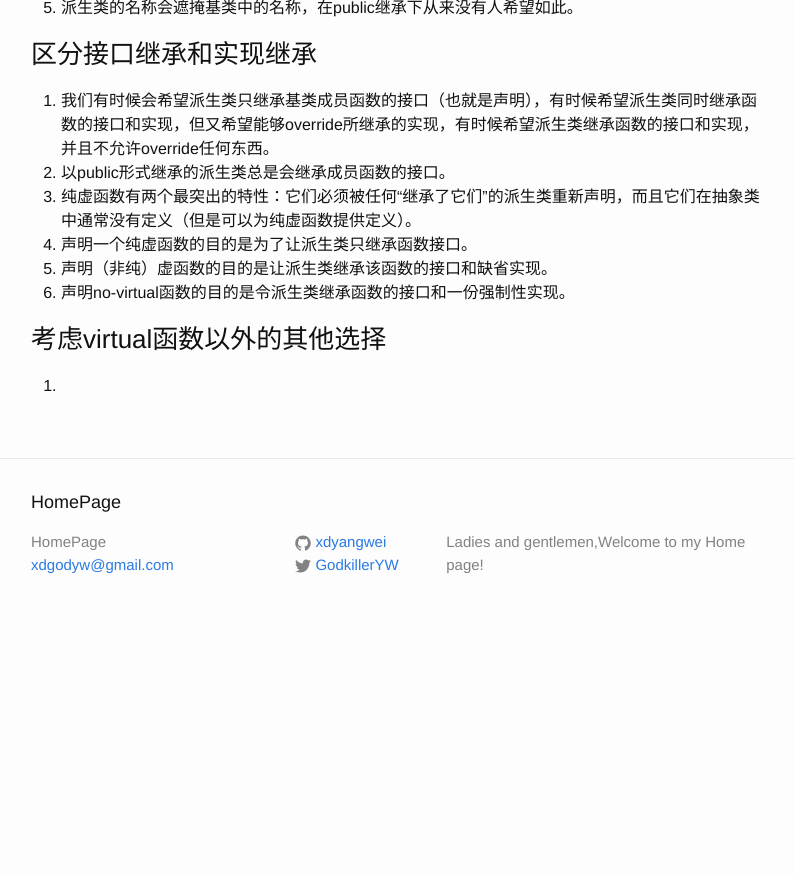
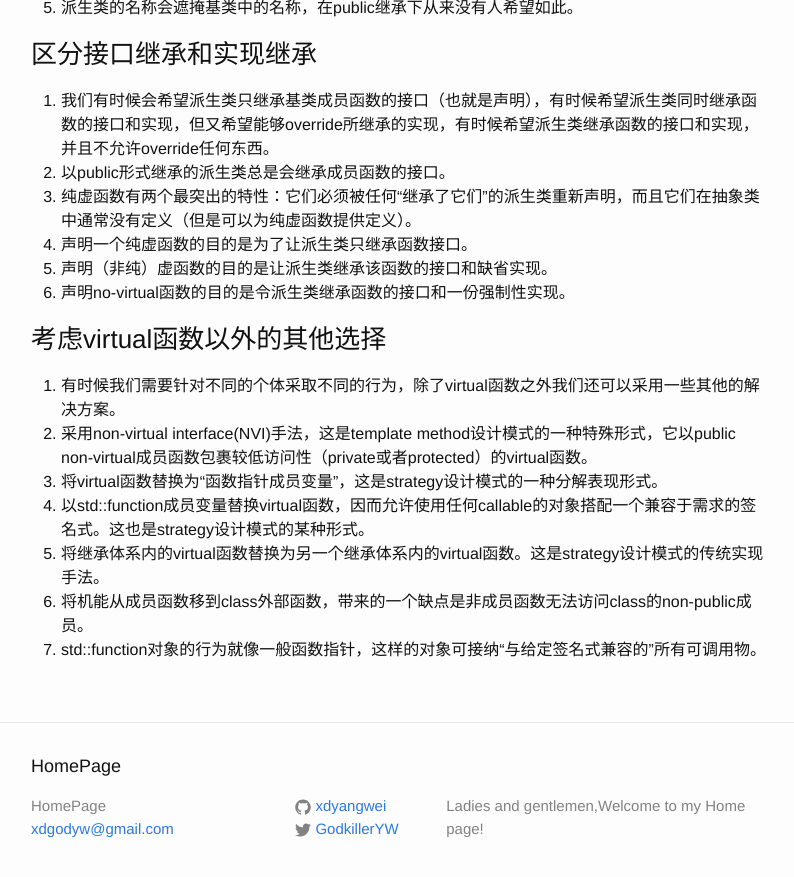
Before and after one commit to xdyangwei/xdyangwei.github.io, a Jekyll site: the page built from _posts/2019-6-3-继承与面向对象设计.md, in a window 1280 px wide and 900 px high, scrolled down 639 px. Shown: the top 877 px of the window, without its empty margins (239-1033 px from the left). Built offline with Jekyll 4.4.1, drawn with Linux system fonts in a browser that asks for light colours; our own code applies the rules of GitHub Pages for plain Markdown files; before the commit the page ends 1275 px from its top, so only the background shows below that.

Commit message:
add the tips of virtual funtions

```diff
--- a/_posts/2019-6-3-继承与面向对象设计.md
+++ b/_posts/2019-6-3-继承与面向对象设计.md
@@ -20,4 +20,10 @@
 6. 声明no-virtual函数的目的是令派生类继承函数的接口和一份强制性实现。
 
 ### 考虑virtual函数以外的其他选择
-1.
+1. 有时候我们需要针对不同的个体采取不同的行为，除了virtual函数之外我们还可以采用一些其他的解决方案。
+2. 采用non-virtual interface(NVI)手法，这是template method设计模式的一种特殊形式，它以public non-virtual成员函数包裹较低访问性（private或者protected）的virtual函数。
+3. 将virtual函数替换为“函数指针成员变量”，这是strategy设计模式的一种分解表现形式。
+4. 以std::function成员变量替换virtual函数，因而允许使用任何callable的对象搭配一个兼容于需求的签名式。这也是strategy设计模式的某种形式。
+5. 将继承体系内的virtual函数替换为另一个继承体系内的virtual函数。这是strategy设计模式的传统实现手法。
+6. 将机能从成员函数移到class外部函数，带来的一个缺点是非成员函数无法访问class的non-public成员。
+7. std::function对象的行为就像一般函数指针，这样的对象可接纳“与给定签名式兼容的”所有可调用物。
```
